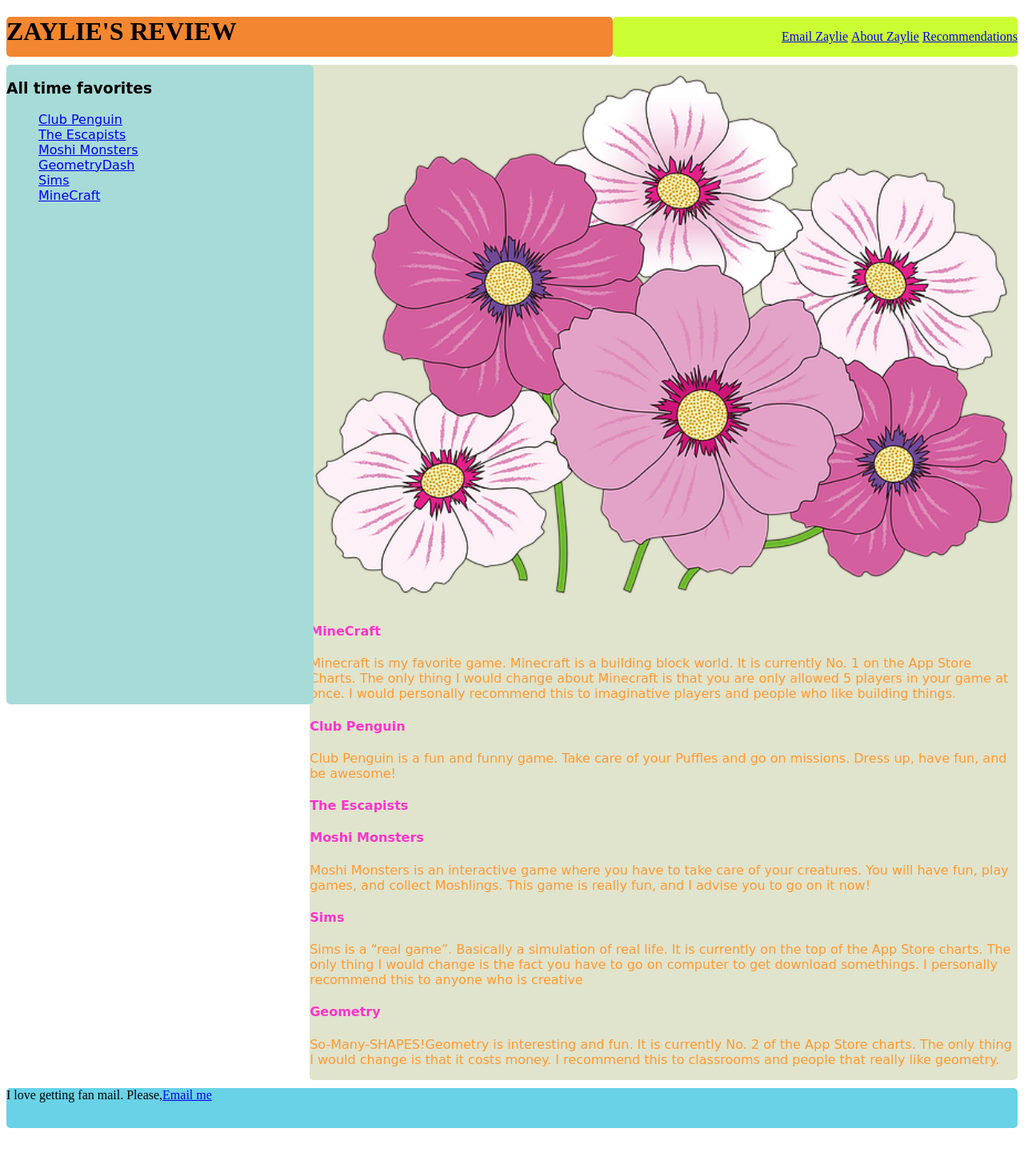
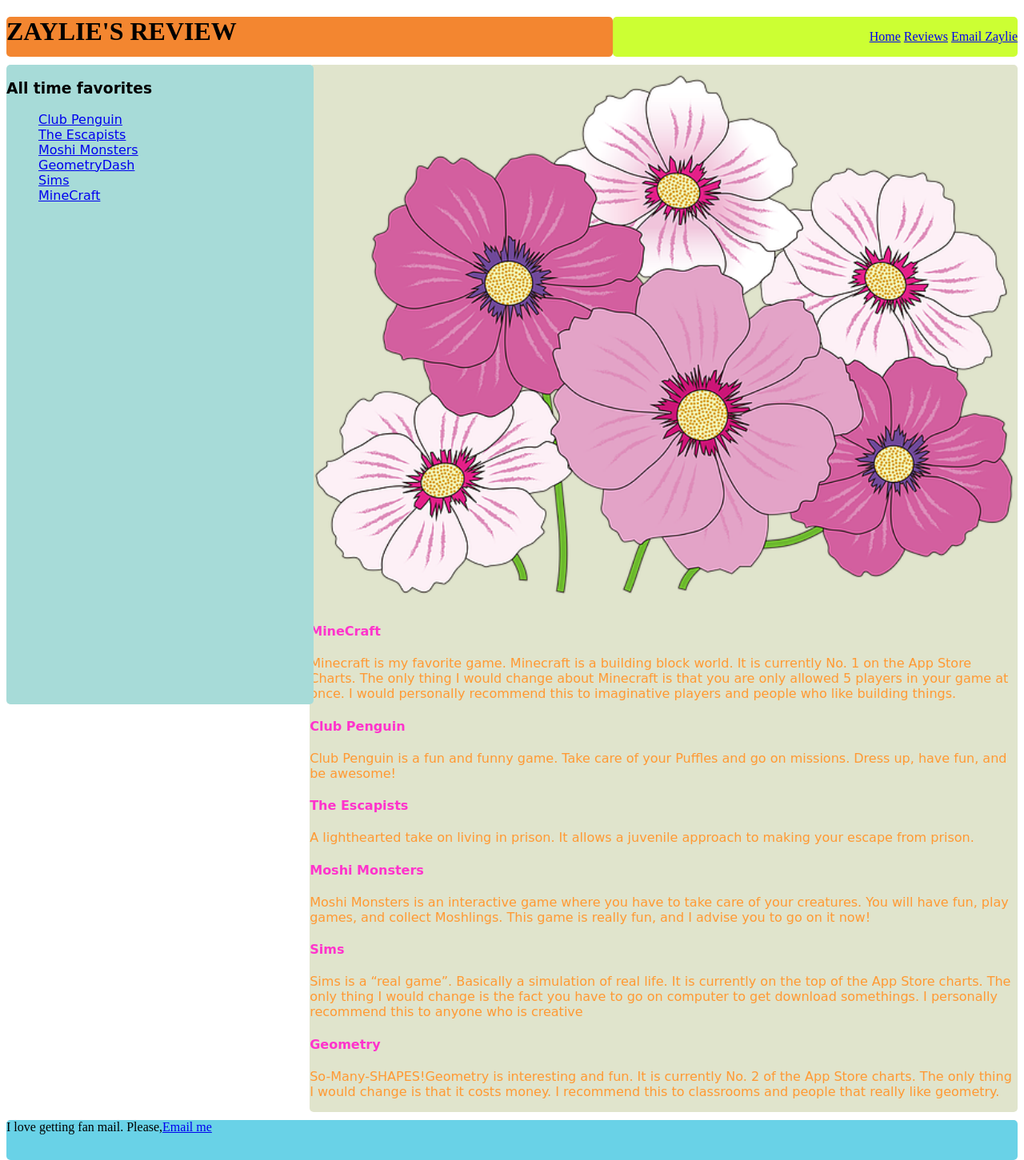
Before and after one commit to farizak/classfinal, a plain HTML site: page zayliereviews.html in a window 1280 px wide. Shown: the whole page at 80% size. Before the commit the page ends 1411 px from the top, so only its background shows below. Drawn offline with Linux system fonts and the light colour scheme.

Commit message:
added desciption to escape game

```diff
--- a/stylesheet.css
+++ b/stylesheet.css
@@ -15,7 +15,7 @@ p{
 	color: #ff9933;
 }
 
-
+	/*for the nav on all of the pages*/
 #nav{
 	width:40%;
 	text-align: right;
--- a/zayliereviews.html
+++ b/zayliereviews.html
@@ -13,9 +13,9 @@
 		<div id="nav">
 
 				<ul>
+					<li><a href="index.html">Home</a></li>
+					<li><a href="zayliereviews.html">Reviews</a></li>
 					<li><a href="contactzaylie.html">Email Zaylie</a></li>
-					<li><a href="index.html">About Zaylie</a></li>
-					<li><a href="zayliereviews.html">Recommendations</a></li>
 				</ul>
 
 		</div>
@@ -49,7 +49,7 @@
 				<h4>Club Penguin</h4>
 					<p>Club Penguin is a fun and funny game. Take care of your Puffles and go on missions. Dress up, have fun, and be awesome!</p>
 				<h4>The Escapists</h4>
-					<p></p>
+					<p> A lighthearted take on living in prison. It allows a juvenile approach to making your escape from prison.</p>
 				<h4>Moshi Monsters</h4>
 					<p>Moshi Monsters is an interactive game where you have to take care of your creatures. You will have fun, play games, and collect Moshlings. This game is really fun, and I advise you to go on it now!</p>
 				<h4>Sims</h4>
```
Also changed, not shown: contactzaylie.html (+2 -2 lines), index.html (+2 -2 lines).
